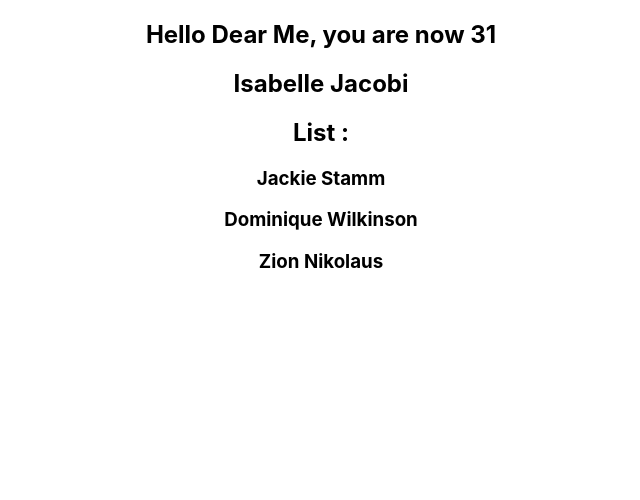
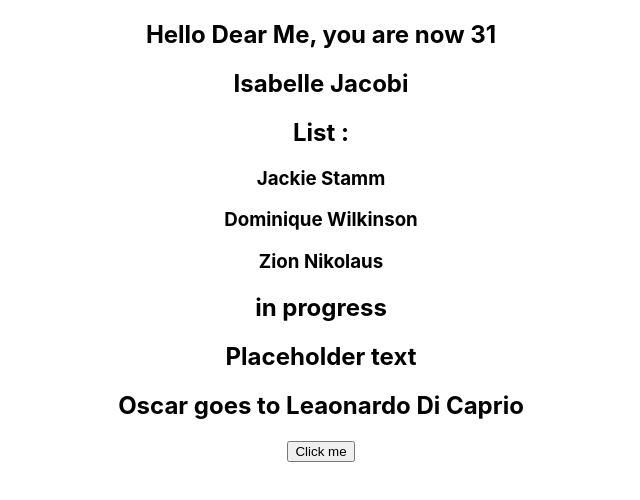
Before and after one commit to SagarBobade/react-understanding, a React (Create React App) app: page / in a window 1280 px wide. Shown: the top 500 px of the page, without its empty margins (319-959 px from the left). Built offline with nearby package versions, Linux system fonts and the light colour scheme.

Commit message:
initial commit

```diff
--- a/src/App.tsx
+++ b/src/App.tsx
@@ -1,8 +1,12 @@
-import React from 'react';
+import { Console } from 'console';
 import './App.css';
+import { Button } from './components/Button';
 import { Greet } from './components/Greet';
+import { Header } from './components/Header';
+import { Oscar } from './components/Oscar';
 import { Person } from './components/Person';
 import { PersonList } from './components/PersonList';
+import { Status } from './components/Status';
 
 function App() {
   // this should match with props defined in the component
@@ -29,9 +33,23 @@ function App() {
 
   return (
     <div className='App'>
-      <Greet name = 'Me' age={31} />
-      <Person name = {PersonName}/>
-      <PersonList names={PersonListArray}/>
+      { <Greet name = 'Me' age={31} /> }
+
+      { <Person name = {PersonName}/>}
+
+      { <PersonList names={PersonListArray}/>}
+
+      { <Status status = "IP"/>}
+
+      {<Header>Placeholder text</Header>}
+       <Oscar>
+        <Header>Oscar goes to Leaonardo Di Caprio</Header>
+      </Oscar>
+
+      { <Button handleClick={()=> {
+          console.log("Button clicked")
+      } }/>}
+
     </div>
   )
 }
--- /dev/null
+++ b/src/components/Button.tsx
@@ -0,0 +1,7 @@
+type ButtonProp = {
+    handleClick: () => void
+}
+
+export const Button = (props: ButtonProp) =>{
+    return <button onClick={props.handleClick}> Click me</button>
+}
--- /dev/null
+++ b/src/components/Header.tsx
@@ -0,0 +1,11 @@
+type headerProp = {
+    children: string
+}
+
+export const Header = (props: headerProp) =>{
+    return (
+        <div>
+            <h2>{props.children}</h2>
+        </div>
+    )
+}
--- /dev/null
+++ b/src/components/Oscar.tsx
@@ -0,0 +1,11 @@
+type OscarProps = {
+    children: React.ReactNode
+}
+
+export const Oscar = (props: OscarProps) => {
+    return(
+        <div>
+            {props.children}
+        </div>
+    )
+}
--- /dev/null
+++ b/src/components/Status.tsx
@@ -0,0 +1,21 @@
+type myProps = {
+   status: 'NS' | 'IP' | 'FN';
+}
+
+export const Status = (props: myProps) => {
+    let message
+    if(props.status === "NS")
+    {
+        message = "not started"
+    }else if(props.status === "IP"){
+        message = "in progress"
+    } else
+        message = "finished"
+
+    return(
+        <div>
+            <h2> {message}</h2>
+        </div>
+    )
+
+}
```
